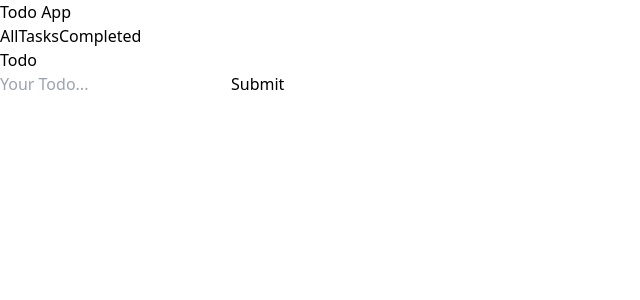
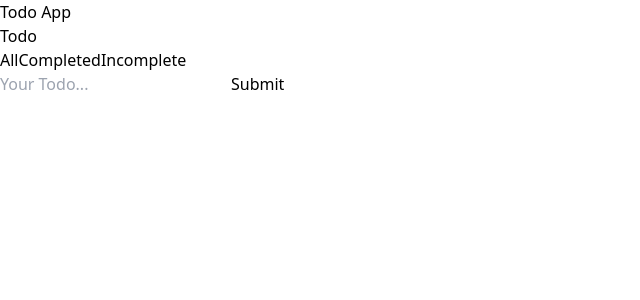
Before and after one commit to swatityagii/todoapp, a React (Vite) app: page / in a window 1280 px wide. Shown: the top 300 px of the page, without its empty margins (0-640 px from the left). Built offline with nearby package versions, Linux system fonts and the light colour scheme.

Commit message:
add buttons and resolve comments

```diff
--- a/src/App.jsx
+++ b/src/App.jsx
@@ -2,11 +2,13 @@ import { useState } from "react";
 import { v4 } from "uuid";
 import TodoList from "./Components/TodoList";
 import TodoForm from "./Components/TodoForm";
-import { AllcompleteBadge } from "./Components/Badge";
+import FilterButton from "./Components/FilterButton";
 const App = () => {
   const [todos, setTodos] = useState([]);
   const [inputValue, setInputValue] = useState("");
   const [editTodoId, setEditTodoId] = useState(null);
+  const [filtertask, setFilterTask] = useState("All");
+
 
   const handleInputChange = (event) => {
     setInputValue(event.target.value);
@@ -47,28 +49,42 @@ const App = () => {
     setInputValue(todoToEdit.name);
 
   };
-  const areAllTodosComplete = () => {
-    return todos.every((todo) => todo.completed);
+
+  const filterTasks = (filter) => {
+    setFilterTask(filter);
+    console.log(filter);
+
   };
 
-
+  const filteredTodos = () => {
+    switch (filtertask) {
+      case "Completed":
+        return todos.filter((todo) => todo.completed);
+      case "Incomplete":
+        return todos.filter((todo) => !todo.completed);
+      default:
+        return todos;
+    }
+  };
   return (
     <>
       <div className="pl-[200px] pr-[200px] pt-20 pb-20">
         <h2 className="text-3xl mb-3">Todo App</h2>
 
-        {areAllTodosComplete() && <AllcompleteBadge />}
-
-
         <TodoList
-          todos={todos}
+          todos={filteredTodos()}
           handleToggleComplete={handleToggleComplete}
           handleDeleteTodo={handleDeleteTodo}
           handleEditTodo={handleEditTodo}
         />
 
         <h4 className=" w-full font-semibold">Todo</h4>
-
+        <div className="mt-2">
+        <FilterButton label="All" color="bg-sky-500" hovercolor="hover:bg-sky-600" onClick={() => filterTasks("all")}
+        />
+        <FilterButton label="Completed" color="bg-green-500" hovercolor="hover:bg-green-600"  onClick={() => filterTasks("Completed")}  />
+        <FilterButton label="Incomplete" color="bg-red-500" hovercolor=" hover:bg-red-600" onClick={() => filterTasks("Incomplete")}  />
+        </div>
         <TodoForm
           inputValue={inputValue}
           handleInputChange={handleInputChange}
--- a/src/Components/Badge.jsx
+++ b/src/Components/Badge.jsx
@@ -1,22 +1,16 @@
-export function CompleteBadge() {
+import PropTypes from 'prop-types';
+function Badge({ label, color} ){
   return (
-    <span className="ml-3 bg-green-500 text-white rounded-md cursor-default pl-1 pr-1 text-sm">
-      Completed
+    <span
+      className={`${color} text-white rounded-sm cursor-default pl-1 pr-1 text-sm`}
+
+    >
+      {label}
     </span>
   );
 }
-
-export function IncompleteBadge() {
-  return (
-    <span className="ml-3 bg-red-500 text-white rounded-md cursor-default pl-1 pr-1 text-sm">
-      InComplete
-    </span>
-  );
-}
-export function AllcompleteBadge() {
-  return (
-    <span className=" bg-green-500 text-white rounded-md cursor-default pl-2 pr-2 pt-1 pb-1 text-md">
-      AllTasksCompleted
-    </span>
-  );
-}
+Badge.propTypes = {
+  label: PropTypes.string.isRequired,
+  color: PropTypes.string.isRequired,
+};
+export default Badge;
--- /dev/null
+++ b/src/Components/BadgeIcons.jsx
@@ -0,0 +1,27 @@
+import Badge from "./Badge";
+import PropTypes from 'prop-types';
+import Icons from "./Icons";
+
+function BadgeIcons(props) {
+  const { completed, onEdit, onDelete } = props;
+
+  return (
+    <div className="flex">
+      {completed && <Badge label="Completed" color="bg-green-500"
+        />}
+      {!completed && <Badge label="InComplete" color="bg-red-500"
+        />}
+
+      <Icons color="text-sky-500" onClick={onEdit} selectedIcon="TiPencilAlt" />
+
+      <Icons color="text-red-500" onClick={onDelete} selectedIcon="ImBin" />
+
+    </div>
+  );
+}
+BadgeIcons.propTypes = {
+  completed: PropTypes.bool.isRequired,
+  onEdit: PropTypes.func.isRequired,
+  onDelete: PropTypes.func.isRequired,
+};
+export default BadgeIcons;
--- /dev/null
+++ b/src/Components/FilterButton.jsx
@@ -0,0 +1,19 @@
+
+import PropTypes from "prop-types";
+function FilterButton({ label, color, onClick, hovercolor }) {
+  return (
+    <button
+      className={`rounded-md mr-3 pl-3 pr-3 pt-1 pb-1 text-md ${color} text-white ${hovercolor}`}
+      onClick={onClick}
+    >
+      {label}
+    </button>
+  );
+}
+FilterButton.propTypes = {
+  color: PropTypes.string.isRequired,
+  label: PropTypes.string.isRequired,
+  onClick: PropTypes.func.isRequired,
+  hovercolor: PropTypes.string.isRequired,
+};
+export default FilterButton;
--- a/src/Components/Icons.jsx
+++ b/src/Components/Icons.jsx
@@ -1,35 +1,22 @@
-import {CompleteBadge} from "./Badge";
 import { TfiPencilAlt } from "react-icons/tfi";
 import { ImBin } from "react-icons/im";
 import PropTypes from 'prop-types';
-import { IncompleteBadge } from "./Badge";
 
-function Icons(props) {
-  const { completed, onEdit, onDelete } = props;
+function Icons({color,selectedIcon,onClick} ){
+    return (
+    <button
+        className={`ml-3 ${color}`}
+        onClick={onClick}
+      >
+      {selectedIcon && selectedIcon === "TiPencilAlt" && <TfiPencilAlt />}
+      {selectedIcon && selectedIcon === "ImBin" && <ImBin />}
 
-  return (
-    <div className="flex">
-      {completed && <CompleteBadge />}
-      {!completed && <IncompleteBadge/>}
-      <button
-        onClick={onEdit}
-        className="ml-3 rounded-md hover:shadow-lg text-sky-500"
-      >
-        <TfiPencilAlt />
       </button>
-
-      <button
-        onClick={onDelete}
-        className="ml-3 rounded-md hover:shadow-lg text-red-500"
-      >
-        <ImBin />
-      </button>
-    </div>
-  );
-}
-Icons.propTypes = {
-  completed: PropTypes.bool.isRequired,
-  onEdit: PropTypes.func.isRequired,
-  onDelete: PropTypes.func.isRequired,
-};
-export default Icons;
+    );
+  }
+  Icons.propTypes = {
+    color: PropTypes.string.isRequired,
+    selectedIcon: PropTypes.string.isRequired,
+    onClick: PropTypes.func.isRequired,
+  };
+  export default Icons;
--- a/src/Components/TodoList.jsx
+++ b/src/Components/TodoList.jsx
@@ -1,10 +1,11 @@
-import Icons from "./Icons";
+import BadgeIcons from "./BadgeIcons"
 import { InputCheckbox } from "./Input";
 import PropTypes from 'prop-types';
 
 function TodoList(props) {
   const { todos, handleToggleComplete, handleDeleteTodo, handleEditTodo } =
     props;
+
 
   return (
     <div className="flex flex-col w-full pt-3 pb-3 gap-3">
@@ -22,7 +23,7 @@ function TodoList(props) {
             <span>{todo.name}</span>
           </div>
 
-          <Icons
+          <BadgeIcons
             completed={todo.completed}
             onEdit={() => handleEditTodo(todo.id)}
             onDelete={() => handleDeleteTodo(todo.id)}
```
